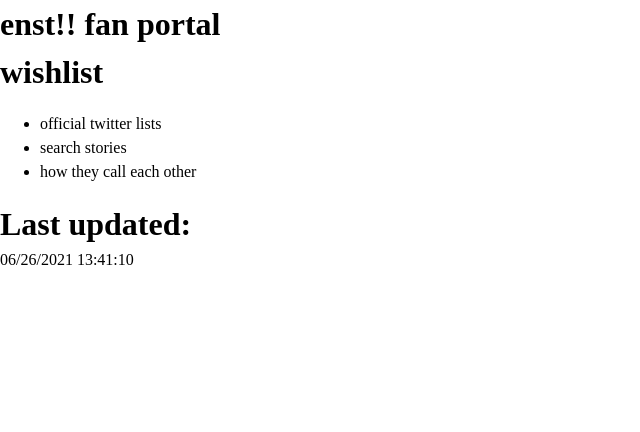
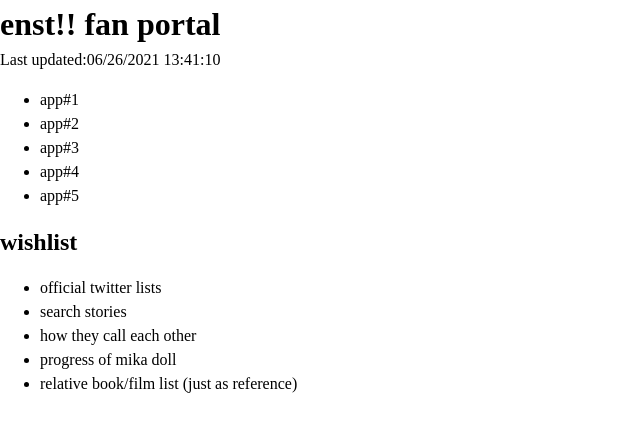
Before and after one commit to djrenot/all-ens, a plain HTML site: page index.html in a window 1280 px wide. Shown: the whole page, without its empty margins (0-640 px from the left). Drawn offline with Linux system fonts and the light colour scheme.

Commit message:
updated top page content

```diff
--- a/assets/app.js
+++ b/assets/app.js
@@ -1,6 +1,6 @@
 function latest_update() {
   let updated = document.lastModified;
-  var footer_updated = document.getElementById('updated');
+  var footer_updated = document.getElementById('updated_date');
   return footer_updated.insertAdjacentHTML('afterbegin',updated);
 }
 // excute when load
--- a/index.html
+++ b/index.html
@@ -11,18 +11,30 @@
 <body>
   <header>
     <h1>enst!! fan portal</h1>
+    <p id="updated">Last updated:<span id="updated_date"></span></p>
   </header>
+  <nav>
+    <ul>
+      <li>app#1</li>
+      <li>app#2</li>
+      <li>app#3</li>
+      <li>app#4</li>
+      <li>app#5</li>
+    </ul>
+  </nav>
   <main>
+    <section id="app-list">
       <h1>wishlist</h1>
       <ul>
         <li>official twitter lists</li>
         <li>search stories</li>
         <li>how they call each other</li>
+        <li>progress of mika doll</li>
+        <li>relative book/film list (just as reference)</li>
       </ul>
+    </section>
   </main>
   <footer>
-    <h1>Last updated:</h1>
-    <p id="updated"></p>
   </footer>
   <script src="assets/app.js"></script>
 </body>
```
Lines whose indentation alone changed are shown as unchanged.
